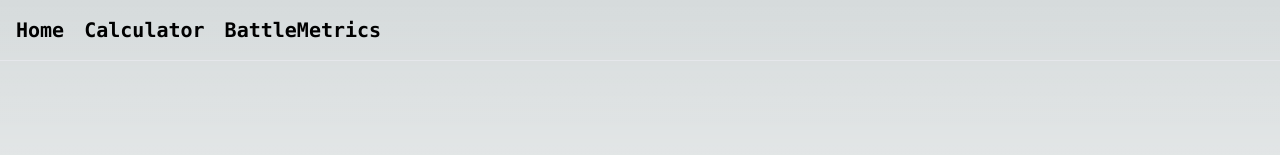
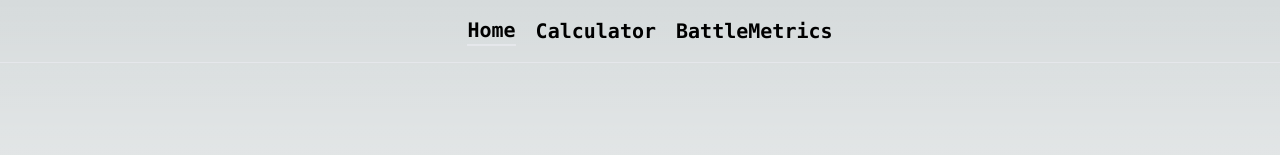
Before and after one commit to fogracvxy/rust-raid-calculator, a Next.js app: page / in a window 1280 px wide. Shown: the top 155 px of the page. Built offline with nearby package versions, Linux system fonts and the light colour scheme; grey boxes are pictures that could not be loaded.

Commit message:
changes to navigation behaviour

```diff
--- a/src/app/_components/topnav.tsx
+++ b/src/app/_components/topnav.tsx
@@ -1,14 +1,22 @@
 "use client";
-import { useRouter } from "next/navigation";
+import { useRouter, usePathname } from "next/navigation";
 import Link from "next/link";
 export function TopNav() {
   const router = useRouter();
-
+  const pathname = usePathname();
   return (
-    <nav className="flex  border-b p-4 text-xl font-semibold">
+    <nav className="flex border-b p-4 justify-center text-xl font-semibold">
       <div className="flex max-w-6xl flex-row font-mono items-center">
-        <Link href="/">Home</Link>
-        <Link className="ml-5" href="/raid">
+        <Link
+          className={`link ${pathname === "/" ? "border-b-2" : ""} ml-5`}
+          href="/"
+        >
+          Home
+        </Link>
+        <Link
+          className={`link ${pathname === "/raid" ? "border-b-2" : ""} ml-5`}
+          href="/raid"
+        >
           Calculator
         </Link>
         <Link
--- a/src/app/layout.tsx
+++ b/src/app/layout.tsx
@@ -5,8 +5,8 @@ import { TopNav } from "./_components/topnav";
 const inter = Inter({ subsets: ["latin"] });
 
 export const metadata: Metadata = {
-  title: "Create Next App",
-  description: "Generated by create next app",
+  title: "Rust raid calculator by MSpudicDesign",
+  description: "Calculate the number of explosives required for a raid in Rust",
 };
 
 export default function RootLayout({
```
